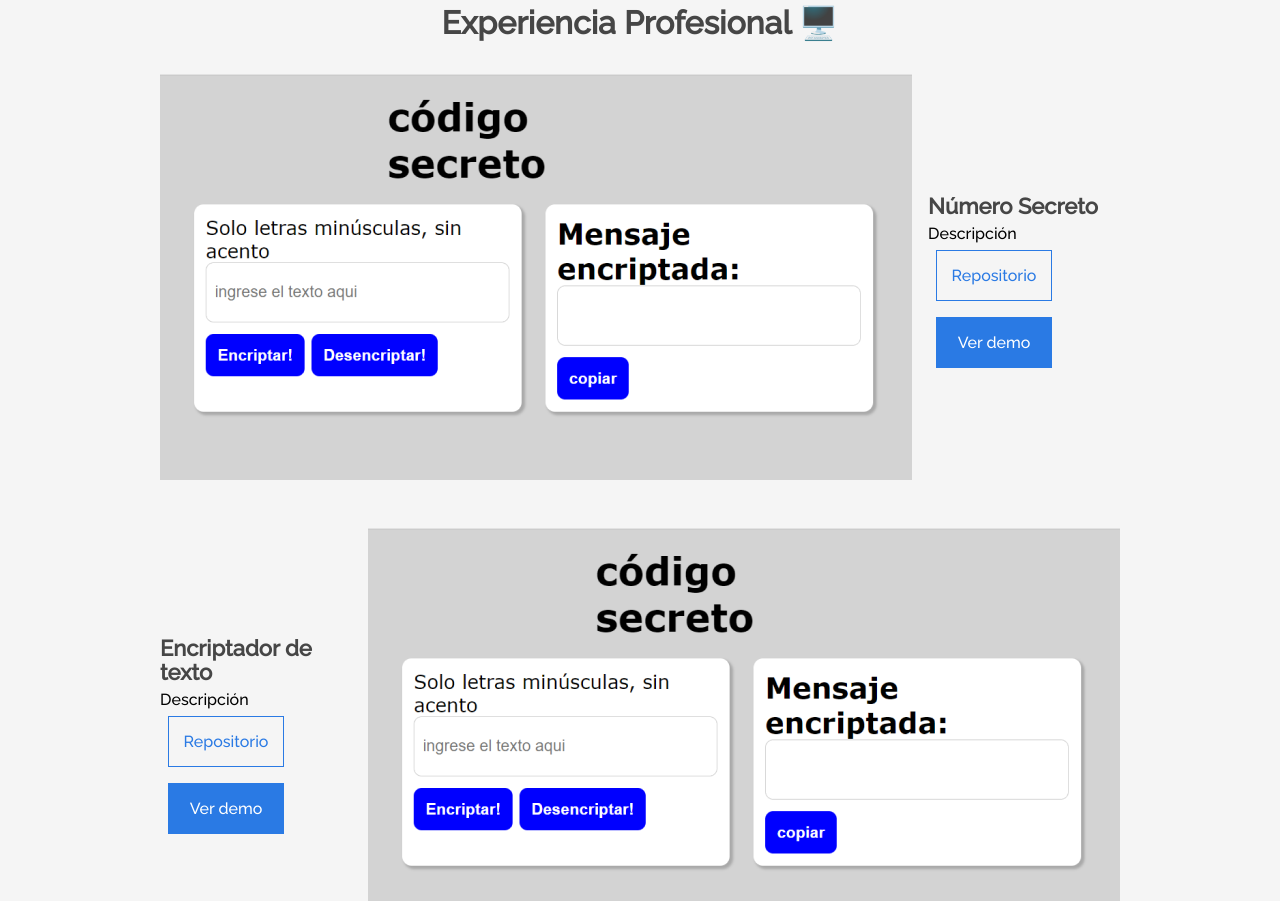
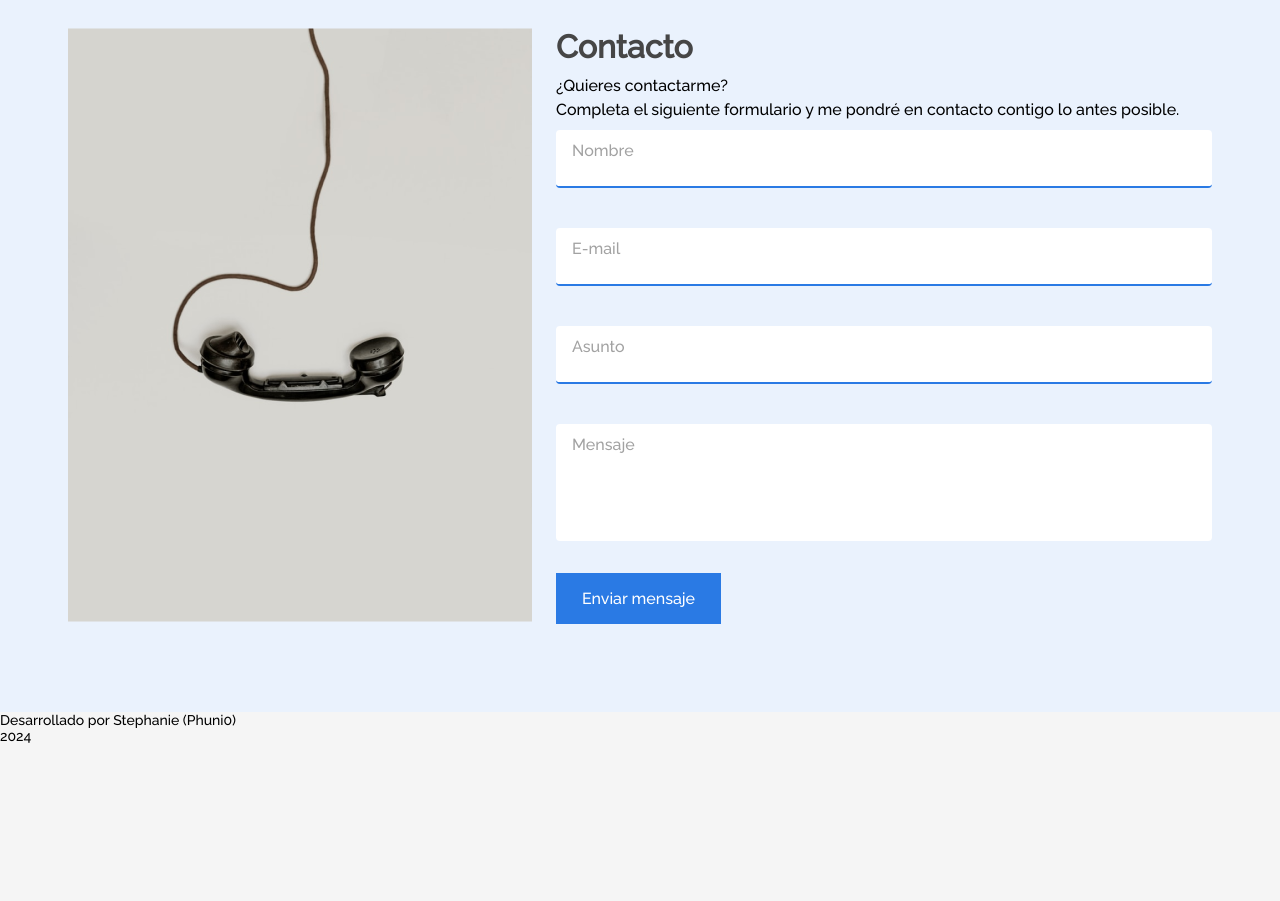
Before and after one commit to steaac9/Portafolio, a plain HTML site: page index.html in a window 1280 px wide. Shown: the part 1899-2800 px from the top of the page. After the commit the page ends 2643 px from the top, so only its background shows below. Drawn offline with Linux system fonts and the light colour scheme.

Commit message:
Quitando Experiencia

```diff
--- a/index.html
+++ b/index.html
@@ -138,57 +138,57 @@
         </div>
     </div>
 
-    <!-- Experiencia Profesional (copiado) -->
-    <section class="experiencia" id="xp">
-        <h2 class="experience__section__title" >Experiencia Profesional 🖥️</h2>
+    <!-- Experiencia Profesional -->
+    <!-- <section class="experiencia" id="xp">
+        <!-- <h2 class="experience__section__title" >Experiencia Profesional 🖥️</h2>
 
-        <div class="experiencie__box">
-            <img class="experience__img" src="assets\decod_print.png"> <!-- Esta es la captura. Ver medidas. -->
-            <div class="experience__info">
-                <h2 class="experience__title">Número Secreto</h2>
-                <h3 class="experience__text">Descripción</h3>
-                    <div class="experience__description">
-                            <span class="experience__repo"><a href="#"><button class="experiencia__botao--repo">Repositorio</button></a></span> <!-- Poner GitHub normal. -->
-                            <span class="experience__demo"><a href="#"><button class="experience__botao--demo">Ver demo</button></a></span> <!-- Poner GitHub ejecutable (GitHubPages). -->
-                    </div>
-            </div>
-        </div>
+       <!--  <div class="experiencie__box">
+            <!-- <img class="experience__img" src="assets\decod_print.png"> <!-- Esta es la captura. Ver medidas. -->
+            <!-- <div class="experience__info">
+                <!-- <h2 class="experience__title">Número Secreto</h2>
+                <!-- <h3 class="experience__text">Descripción</h3>
+                    <!-- <div class="experience__description">
+                            <!-- <span class="experience__repo"><a href="#"><button class="experiencia__botao--repo">Repositorio</button></a></span> <!-- Poner GitHub normal. -->
+                            <!-- <span class="experience__demo"><a href="#"><button class="experience__botao--demo">Ver demo</button></a></span> <!-- Poner GitHub ejecutable (GitHubPages). -->
+                    <!-- </div>
+            <!-- </div>
+        <!-- </div>
 
-        <div class="experiencie__box">
-            <img class="experience__img" src="assets\decod_print.png"> <!-- Esta es la captura. Ver medidas. -->
-            <div class="experience__info">
-                <h2 class="experience__title">Encriptador de texto</h2>
-                <h3 class="experience__text">Descripción</h3>
-                    <div class="experience__description">
-                            <span class="experience__repo"><a href="#"><button class="experiencia__botao--repo">Repositorio</button></a></span> <!-- Poner GitHub normal. -->
-                            <span class="experience__demo"><a href="#"><button class="experience__botao--demo">Ver demo</button></a></span> <!-- Poner GitHub ejecutable (GitHubPages). -->
-                    </div>
-            </div>
-        </div>
+        <!-- <div class="experiencie__box">
+            <!-- <img class="experience__img" src="assets\decod_print.png"> <!-- Esta es la captura. Ver medidas. -->
+            <!-- <div class="experience__info">
+                <!-- <h2 class="experience__title">Encriptador de texto</h2>
+                <!-- <h3 class="experience__text">Descripción</h3>
+                    <!-- <div class="experience__description">
+                            <!-- <span class="experience__repo"><a href="#"><button class="experiencia__botao--repo">Repositorio</button></a></span> <!-- Poner GitHub normal. -->
+                            <!-- <span class="experience__demo"><a href="#"><button class="experience__botao--demo">Ver demo</button></a></span> <!-- Poner GitHub ejecutable (GitHubPages). -->
+                    <!-- </div>
+            <!-- </div>
+        <!-- </div>
 
-        <div class="experiencie__box">
-            <img class="experience__img" src="assets\decod_print.png"> <!-- Esta es la captura. Ver medidas. -->
-            <div class="experience__info">
-                <h2 class="experience__title">Portafolio</h2>
-                <h3 class="experience__text">Descripción</h3>
-                    <div class="experience__description">
-                            <span class="experience__repo"><a href="#"><button class="experiencia__botao--repo">Repositorio</button></a></span> <!-- Poner GitHub normal. -->
-                            <span class="experience__demo"><a href="#"><button class="experience__botao--demo">Ver demo</button></a></span> <!-- Poner GitHub ejecutable (GitHubPages). -->
-                    </div>
-            </div>
-        </div>
+        <!-- <div class="experiencie__box">
+            <!-- <img class="experience__img" src="assets\decod_print.png"> <!-- Esta es la captura. Ver medidas. -->
+            <!-- <div class="experience__info">
+                <!-- <h2 class="experience__title">Portafolio</h2>
+                <!-- <h3 class="experience__text">Descripción</h3>
+                    <!-- <div class="experience__description">
+                            <!-- <span class="experience__repo"><a href="#"><button class="experiencia__botao--repo">Repositorio</button></a></span> <!-- Poner GitHub normal. -->
+                            <!-- <span class="experience__demo"><a href="#"><button class="experience__botao--demo">Ver demo</button></a></span> <!-- Poner GitHub ejecutable (GitHubPages). -->
+                    <!-- </div>
+            <!-- </div>
+        <!-- </div>
 
-        <div class="experiencie__box">
-            <img class="experience__img" src="assets\decod_print.png"> <!-- Esta es la captura. Ver medidas. -->
-            <div class="experience__info">
-                <h2 class="experience__title">Alura Geek</h2>
-                <h3 class="experience__text">Descripción</h3>
-                    <div class="experience__description">
-                            <span class="experience__repo"><a href="#"><button class="experiencia__botao--repo">Repositorio</button></a></span> <!-- Poner GitHub normal. -->
-                            <span class="experience__demo"><a href="#"><button class="experience__botao--demo">Ver demo</button></a></span> <!-- Poner GitHub ejecutable (GitHubPages). -->
-                    </div>
-            </div>
-        </div>
+        <!-- <div class="experiencie__box">
+            <!-- <img class="experience__img" src="assets\decod_print.png"> <!-- Esta es la captura. Ver medidas. -->
+            <!-- <div class="experience__info">
+                <!-- <h2 class="experience__title">Alura Geek</h2>
+                <!-- <h3 class="experience__text">Descripción</h3>
+                    <!-- <div class="experience__description">
+                            <!-- <span class="experience__repo"><a href="#"><button class="experiencia__botao--repo">Repositorio</button></a></span> <!-- Poner GitHub normal. -->
+                            <!-- <span class="experience__demo"><a href="#"><button class="experience__botao--demo">Ver demo</button></a></span> <!-- Poner GitHub ejecutable (GitHubPages). -->
+                    <!-- </div>
+            <!-- </div>
+        <!-- </div>
 
     </section>
 
--- a/style.css
+++ b/style.css
@@ -499,7 +499,7 @@ html{
     }
   }
 
-  /* Media Copiada */
+  /* Media Ayuda */
   @media (max-width: 1440px){
     .seccion1-container{
         display: flex;
```
